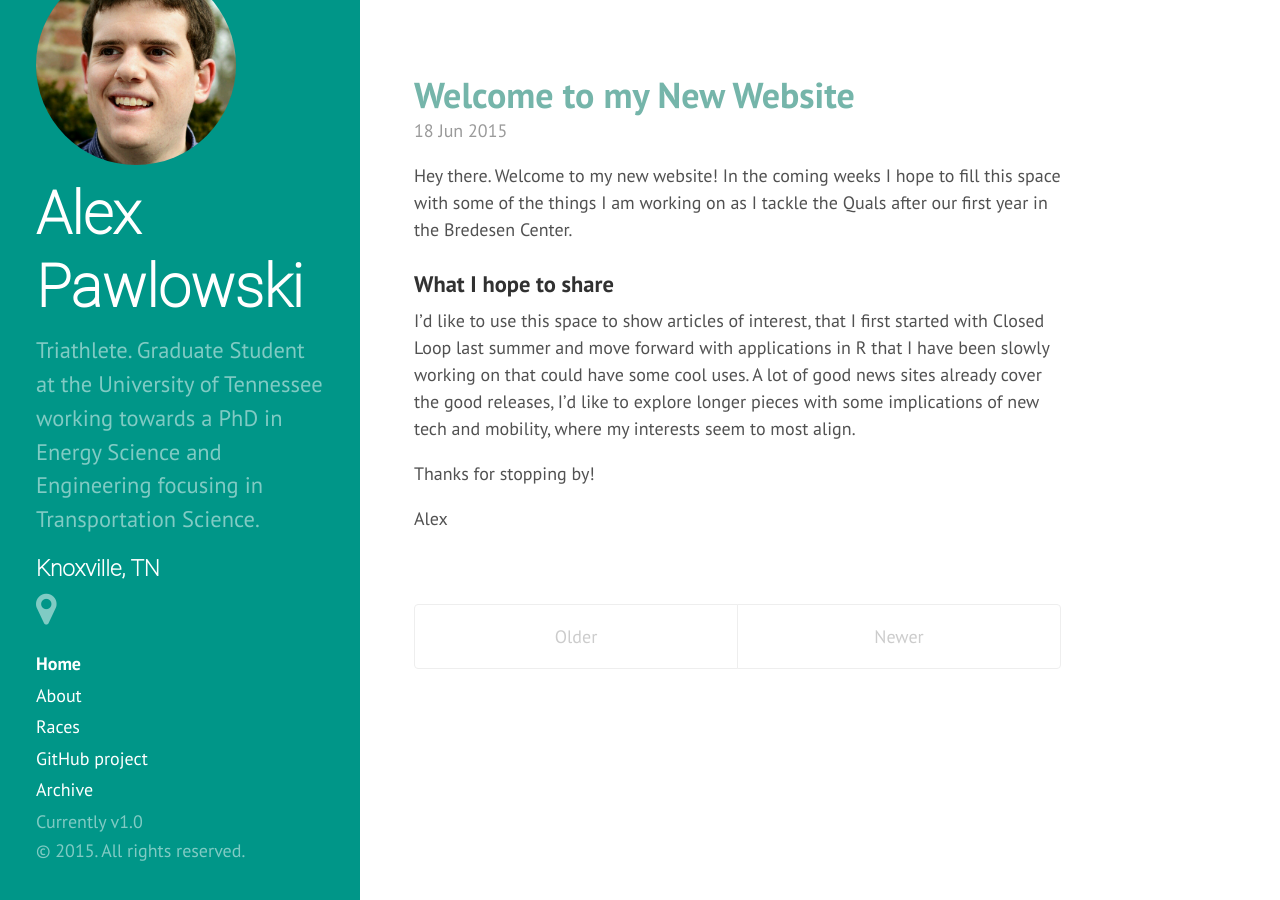
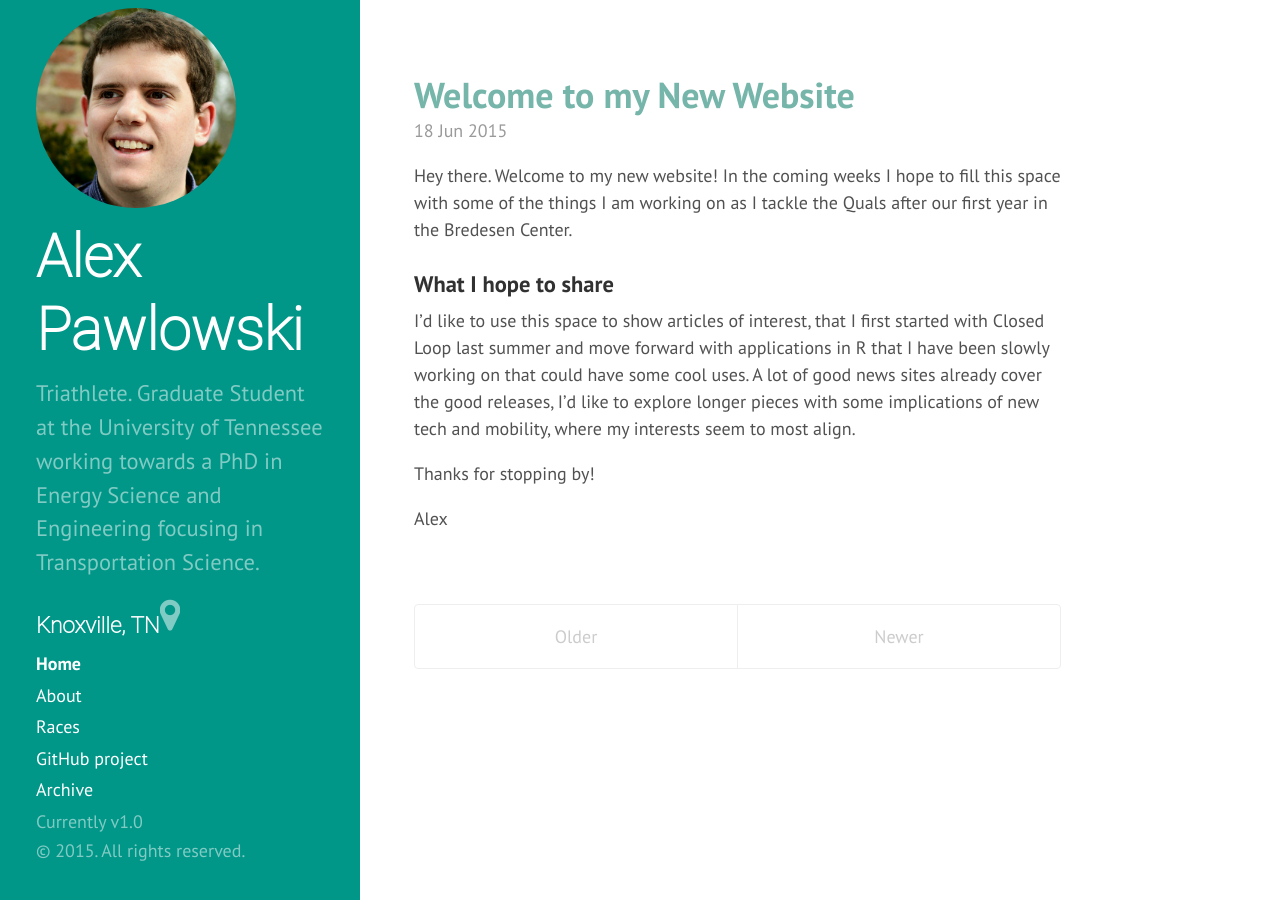
Before and after one commit to alexpawlowski/alexpawlowski.github.io, a Jekyll site: the page built from index.html, in a window 1280 px wide. Built offline with Jekyll 4.4.1, drawn with Linux system fonts in a browser that asks for light colours; nearby versions of some CDN libraries; Markdown is read by kramdown in place of the engine named in the settings; the list of posts is cut into pages by our own code.

Commit message:
move marker 2

```diff
--- a/public/css/hyde.css
+++ b/public/css/hyde.css
@@ -114,14 +114,12 @@ html {
   margin-top: 0;
   font-family: "Roboto Thin", sans-serif;
   font-size: 1.25rem;
+  display: inline-block;
 }
 .sidebar-location i {
   margin: 0 auto 0 auto;
-  width: 50px;
-  height: 50px;
   display: inline-block;
   overflow: hidden;
-  fill: #fff;
   }
 }
 /* Sidebar nav */
```
